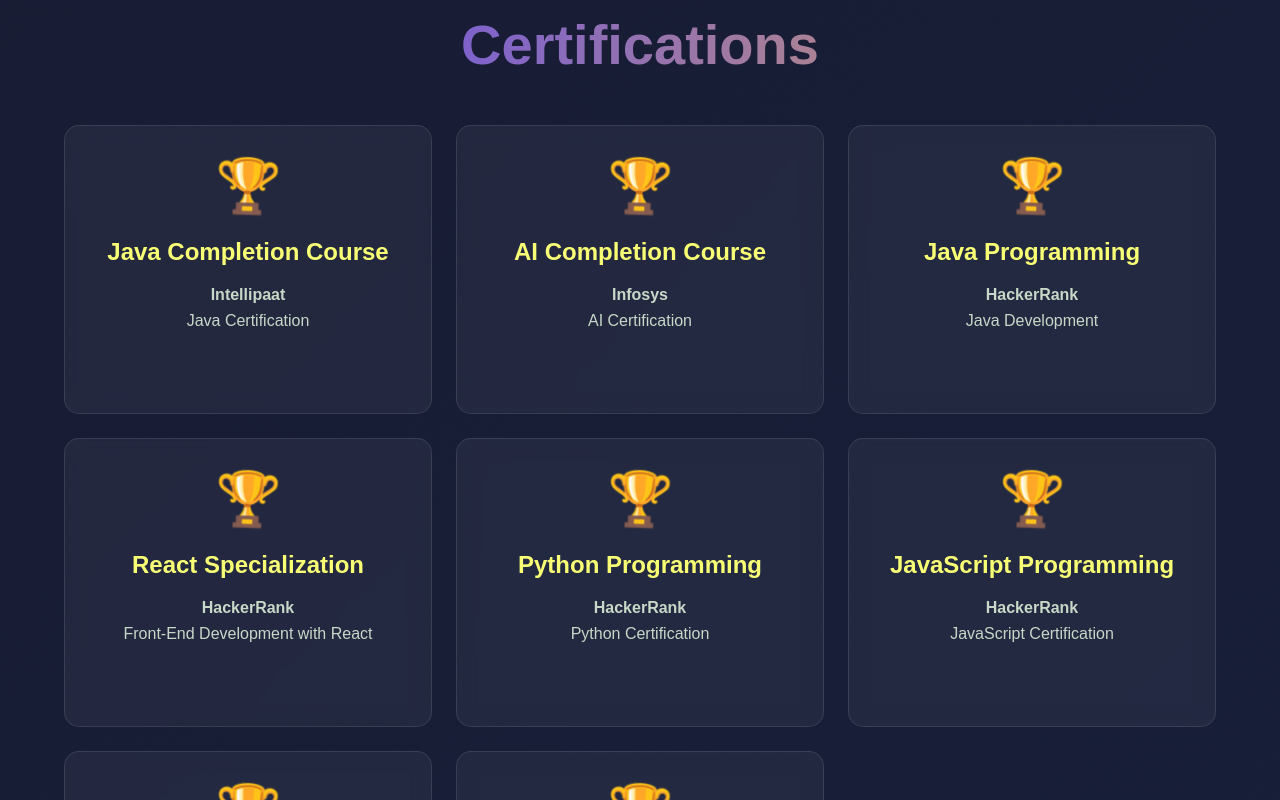
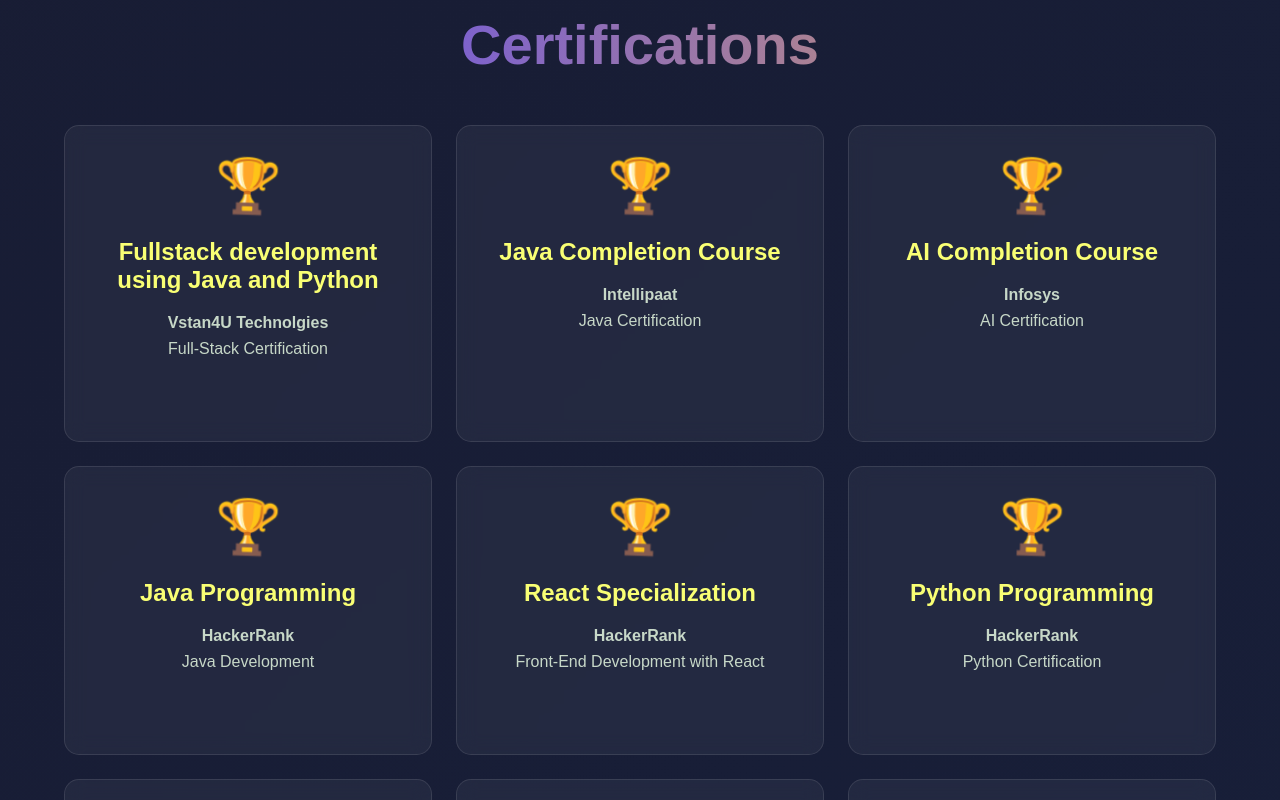
Before and after one commit to NizamUddin988/MyPortfolio, a React (Vite) app: page / in a window 1280 px wide. Shown: the part 3700-4500 px from the top of the page. Built offline with nearby package versions, Linux system fonts and the light colour scheme; no server answers.

Commit message:
Add new Fullstack development certificate

```diff
--- a/src/App.jsx
+++ b/src/App.jsx
@@ -229,14 +229,15 @@
   ];
 
   const certificates = [
-    { id: 1, title: "Java Completion Course", issuer: "Intellipaat", desc: "Java Certification", filePath: "/certificates/intellipad.jpeg" },
-    { id: 2, title: "AI Completion Course", issuer: "Infosys", desc: "AI Certification", filePath: "/certificates/infosys.pdf" },
-    { id: 3, title: "Java Programming", issuer: "HackerRank", desc: "Java Development", filePath: "https://www.hackerrank.com/certificates/301ef5423e38" },
-    { id: 4, title: "React Specialization", issuer: "HackerRank", desc: "Front-End Development with React", filePath: "https://www.hackerrank.com/certificates/f3cdc48cedc3" },
-    { id: 5, title: "Python Programming", issuer: "HackerRank", desc: "Python Certification", filePath: "https://www.hackerrank.com/certificates/15089465d6a5" },
-    { id: 6, title: "JavaScript Programming", issuer: "HackerRank", desc: "JavaScript Certification", filePath: "https://www.hackerrank.com/certificates/c0ec388f6e0e" },
-    { id: 7, title: "Problem Solving", issuer: "HackerRank", desc: "Problem Solver Certification", filePath: "https://www.hackerrank.com/certificates/4c5f8ff73600" },
-    { id: 8, title: "Java & SQL" , issuer:"VSTAND4U",desc:"Coding Certificate",filePath:"/certificates/vs4u.png"}
+    {id:  1, title:"Fullstack development using Java and Python", issuer:"Vstan4U Technolgies", desc:"Full-Stack Certification", filePath: "/certificates/intern.jpeg"},
+    { id: 2, title: "Java Completion Course", issuer: "Intellipaat", desc: "Java Certification", filePath: "/certificates/intellipad.jpeg" },
+    { id: 3, title: "AI Completion Course", issuer: "Infosys", desc: "AI Certification", filePath: "/certificates/infosys.pdf" },
+    { id: 4, title: "Java Programming", issuer: "HackerRank", desc: "Java Development", filePath: "https://www.hackerrank.com/certificates/301ef5423e38" },
+    { id: 5, title: "React Specialization", issuer: "HackerRank", desc: "Front-End Development with React", filePath: "https://www.hackerrank.com/certificates/f3cdc48cedc3" },
+    { id: 6, title: "Python Programming", issuer: "HackerRank", desc: "Python Certification", filePath: "https://www.hackerrank.com/certificates/15089465d6a5" },
+    { id: 7, title: "JavaScript Programming", issuer: "HackerRank", desc: "JavaScript Certification", filePath: "https://www.hackerrank.com/certificates/c0ec388f6e0e" },
+    { id: 8, title: "Problem Solving", issuer: "HackerRank", desc: "Problem Solver Certification", filePath: "https://www.hackerrank.com/certificates/4c5f8ff73600" },
+    { id: 9, title: "Java & SQL" , issuer:"Vstan4U Technolgies",desc:"Coding Certificate",filePath:"/certificates/vs4u.png"}
   ];
 
   const projects = [
```
